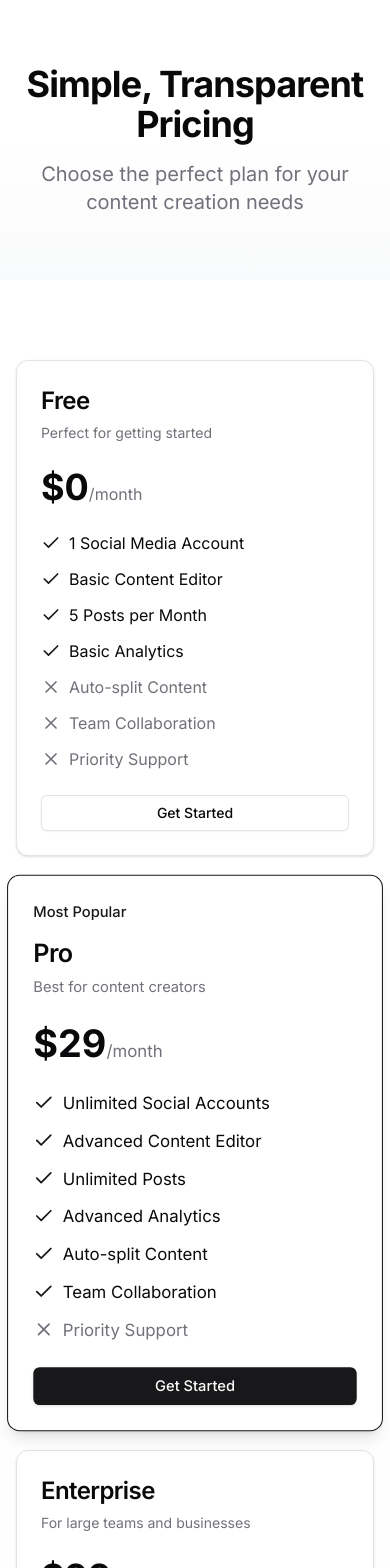
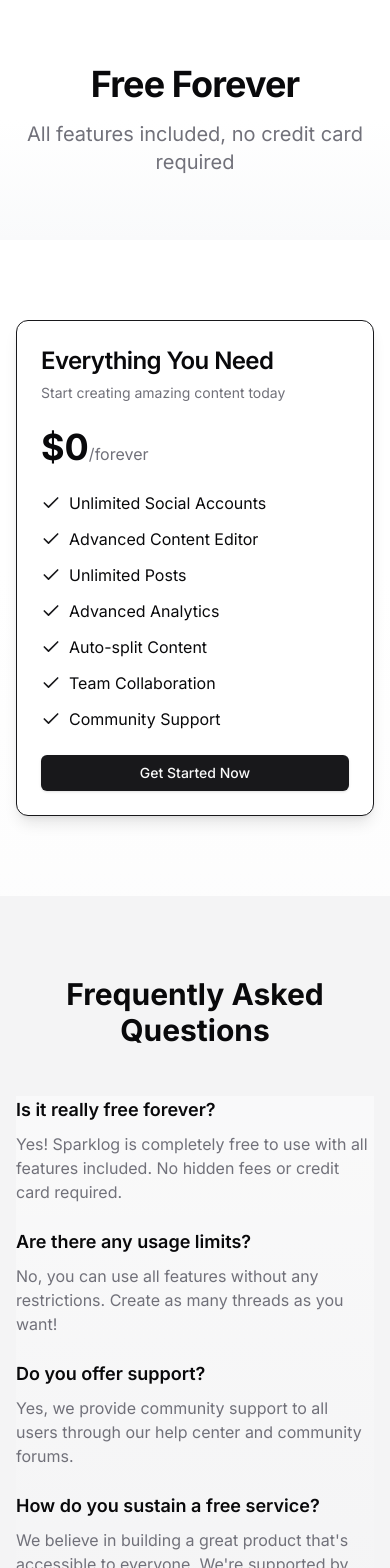
Before and after one commit to Akash01010101/sparklog-twitter, a Next.js app: page /Pricing in a window 390 px wide. Shown: the top 1568 px of the page. Built offline with nearby package versions, Linux system fonts and the light colour scheme.

Commit message:
ui update

```diff
--- a/app/Pricing/page.tsx
+++ b/app/Pricing/page.tsx
@@ -8,7 +8,7 @@ import {
   CardHeader,
   CardTitle,
 } from "@/components/ui/card";
-import { Check, X } from "lucide-react";
+import { Check } from "lucide-react";
 import { AnimatedSection, AnimatedList } from "../components/animated-section";
 import { motion } from "framer-motion";
 
@@ -19,10 +19,10 @@ export default function PricingPage() {
         <div className="container mx-auto max-w-6xl">
           <div className="text-center space-y-4">
             <h1 className="text-4xl md:text-5xl font-bold tracking-tight">
-              Simple, Transparent Pricing
+              Free Forever
             </h1>
             <p className="text-xl text-muted-foreground max-w-2xl mx-auto">
-              Choose the perfect plan for your content creation needs
+              All features included, no credit card required
             </p>
           </div>
         </div>
@@ -30,62 +30,54 @@ export default function PricingPage() {
 
       <AnimatedSection delay={0.2} className="py-20 px-4 md:px-6 lg:px-8">
         <div className="container mx-auto max-w-6xl">
-          <div className="grid grid-cols-1 md:grid-cols-3 gap-8">
-            {plans.map((plan, index) => (
+          <div className="flex justify-center">
             <motion.div
-                key={index}
-                whileHover={{ scale: plan.popular ? 1.02 : 1.05 }}
+              whileHover={{ scale: 1.02 }}
               transition={{ duration: 0.2 }}
+              className="w-full max-w-lg"
             >
-                <Card
-                  className={`flex flex-col ${plan.popular ? 'border-primary shadow-lg scale-105' : 'border shadow'}`}
-                >
+              <Card className="border-primary shadow-lg">
                 <CardHeader>
-                    {plan.popular && (
-                      <div className="text-sm font-medium text-primary mb-2">
-                        Most Popular
-                      </div>
-                    )}
-                    <CardTitle className="text-2xl">{plan.name}</CardTitle>
-                    <CardDescription>{plan.description}</CardDescription>
+                  <CardTitle className="text-2xl">Everything You Need</CardTitle>
+                  <CardDescription>Start creating amazing content today</CardDescription>
                 </CardHeader>
                 <CardContent className="flex-grow">
                   <div className="mb-6">
-                      <span className="text-4xl font-bold">${plan.price}</span>
-                      <span className="text-muted-foreground">/month</span>
+                    <span className="text-4xl font-bold">$0</span>
+                    <span className="text-muted-foreground">/forever</span>
                   </div>
                   <ul className="space-y-3">
-                      {plan.features.map((feature, idx) => (
+                    {[
+                      "Unlimited Social Accounts",
+                      "Advanced Content Editor",
+                      "Unlimited Posts",
+                      "Advanced Analytics",
+                      "Auto-split Content",
+                      "Team Collaboration",
+                      "Community Support"
+                    ].map((feature, idx) => (
                       <motion.li
                         key={idx}
                         initial={{ opacity: 0, x: -10 }}
                         animate={{ opacity: 1, x: 0 }}
-                          transition={{ delay: index * 0.1 + idx * 0.1 }}
+                        transition={{ delay: idx * 0.1 }}
                         className="flex items-center gap-2"
                       >
-                          {feature.included ? (
                         <Check className="h-5 w-5 text-primary" />
-                          ) : (
-                            <X className="h-5 w-5 text-muted-foreground" />
-                          )}
-                          <span className={!feature.included ? "text-muted-foreground" : ""}>
-                            {feature.text}
-                          </span>
+                        <span>{feature}</span>
                       </motion.li>
                     ))}
                   </ul>
                 </CardContent>
                 <CardFooter>
                   <Button
-                      className="w-full"
-                      variant={plan.popular ? "default" : "outline"}
+                    className="w-full bg-primary hover:bg-primary/90"
                   >
-                      Get Started
+                    Get Started Now
                   </Button>
                 </CardFooter>
               </Card>
             </motion.div>
-            ))}
           </div>
         </div>
       </AnimatedSection>
@@ -94,7 +86,24 @@ export default function PricingPage() {
         <div className="container mx-auto max-w-4xl text-center">
           <h2 className="text-3xl font-bold mb-12 text-foreground dark:text-foreground">Frequently Asked Questions</h2>
           <AnimatedList className="grid gap-6 text-left" staggerDelay={0.1}>
-            {faqs.map((faq, index) => (
+            {[
+              {
+                question: "Is it really free forever?",
+                answer: "Yes! Sparklog is completely free to use with all features included. No hidden fees or credit card required."
+              },
+              {
+                question: "Are there any usage limits?",
+                answer: "No, you can use all features without any restrictions. Create as many threads as you want!"
+              },
+              {
+                question: "Do you offer support?",
+                answer: "Yes, we provide community support to all users through our help center and community forums."
+              },
+              {
+                question: "How do you sustain a free service?",
+                answer: "We believe in building a great product that's accessible to everyone. We're supported by our amazing community and optional donations."
+              }
+            ].map((faq, index) => (
               <div key={index} className="space-y-2">
                 <h3 className="font-semibold text-lg text-foreground dark:text-foreground">{faq.question}</h3>
                 <p className="text-muted-foreground dark:text-muted-foreground">{faq.answer}</p>
@@ -106,70 +115,3 @@ export default function PricingPage() {
     </div>
   );
 }
-
-const plans = [
-  {
-    name: "Free",
-    description: "Perfect for getting started",
-    price: "0",
-    popular: false,
-    features: [
-      { text: "1 Social Media Account", included: true },
-      { text: "Basic Content Editor", included: true },
-      { text: "5 Posts per Month", included: true },
-      { text: "Basic Analytics", included: true },
-      { text: "Auto-split Content", included: false },
-      { text: "Team Collaboration", included: false },
-      { text: "Priority Support", included: false },
-    ],
-  },
-  {
-    name: "Pro",
-    description: "Best for content creators",
-    price: "29",
-    popular: true,
-    features: [
-      { text: "Unlimited Social Accounts", included: true },
-      { text: "Advanced Content Editor", included: true },
-      { text: "Unlimited Posts", included: true },
-      { text: "Advanced Analytics", included: true },
-      { text: "Auto-split Content", included: true },
-      { text: "Team Collaboration", included: true },
-      { text: "Priority Support", included: false },
-    ],
-  },
-  {
-    name: "Enterprise",
-    description: "For large teams and businesses",
-    price: "99",
-    popular: false,
-    features: [
-      { text: "Unlimited Social Accounts", included: true },
-      { text: "Advanced Content Editor", included: true },
-      { text: "Unlimited Posts", included: true },
-      { text: "Advanced Analytics", included: true },
-      { text: "Auto-split Content", included: true },
-      { text: "Team Collaboration", included: true },
-      { text: "Priority Support", included: true },
-    ],
-  },
-];
-
-const faqs = [
-  {
-    question: "Can I switch plans at any time?",
-    answer: "Yes, you can upgrade or downgrade your plan at any time. Changes will be reflected in your next billing cycle.",
-  },
-  {
-    question: "Is there a long-term contract?",
-    answer: "No, all our plans are month-to-month with no long-term commitment required.",
-  },
-  {
-    question: "What payment methods do you accept?",
-    answer: "We accept all major credit cards, PayPal, and bank transfers for enterprise customers.",
-  },
-  {
-    question: "Do you offer refunds?",
-    answer: "Yes, we offer a 30-day money-back guarantee if you're not satisfied with our service.",
-  },
-];
--- a/app/page.tsx
+++ b/app/page.tsx
@@ -19,12 +19,10 @@ import {
   Scale,
   ArrowRight,
   Check,
-  X,
 } from "lucide-react";
 
 import { AnimatedHero } from './components/animated-hero';
 import { ThreadPreview } from './components/thread-preview';
-import { SocialIntegrations } from './components/social-integrations';
 import { CustomerReviews } from './components/customer-reviews';
 import { FAQSection } from './components/faq-section';
 import { motion } from 'framer-motion';
@@ -154,7 +152,6 @@ export default function HomePage() {
         </div>
       </section>
 
-      <SocialIntegrations />
       <CustomerReviews />
 
       {/* Pricing Section */}
@@ -171,114 +168,60 @@ export default function HomePage() {
             transition={{ duration: 0.6 }}
             className="text-center mb-12"
           >
-            <h2 className="text-3xl font-bold mb-4">Simple, Transparent Pricing</h2>
+            <h2 className="text-3xl font-bold mb-4">Free Forever</h2>
             <p className="text-xl text-muted-foreground max-w-2xl mx-auto">
-              Choose the perfect plan for your content creation needs
+              All features included, no credit card required
             </p>
           </motion.div>
 
-          <div className="grid grid-cols-1 md:grid-cols-3 gap-8">
-            {[
-              {
-                name: "Free",
-                description: "Perfect for getting started",
-                price: "0",
-                popular: false,
-                features: [
-                  { text: "1 Social Media Account", included: true },
-                  { text: "Basic Content Editor", included: true },
-                  { text: "5 Posts per Month", included: true },
-                  { text: "Basic Analytics", included: true },
-                  { text: "Auto-split Content", included: false },
-                  { text: "Team Collaboration", included: false },
-                  { text: "Priority Support", included: false },
-                ],
-              },
-              {
-                name: "Pro",
-                description: "Best for content creators",
-                price: "29",
-                popular: true,
-                features: [
-                  { text: "Unlimited Social Accounts", included: true },
-                  { text: "Advanced Content Editor", included: true },
-                  { text: "Unlimited Posts", included: true },
-                  { text: "Advanced Analytics", included: true },
-                  { text: "Auto-split Content", included: true },
-                  { text: "Team Collaboration", included: true },
-                  { text: "Priority Support", included: false },
-                ],
-              },
-              {
-                name: "Enterprise",
-                description: "For large teams and businesses",
-                price: "99",
-                popular: false,
-                features: [
-                  { text: "Unlimited Social Accounts", included: true },
-                  { text: "Advanced Content Editor", included: true },
-                  { text: "Unlimited Posts", included: true },
-                  { text: "Advanced Analytics", included: true },
-                  { text: "Auto-split Content", included: true },
-                  { text: "Team Collaboration", included: true },
-                  { text: "Priority Support", included: true },
-                ],
-              },
-            ].map((plan, index) => (
+          <div className="flex justify-center">
             <motion.div
-                key={index}
-                whileHover={{ scale: plan.popular ? 1.02 : 1.05 }}
+              whileHover={{ scale: 1.02 }}
               transition={{ duration: 0.2 }}
+              className="w-full max-w-lg"
             >
-                <Card
-                  className={`flex flex-col p-6 ${plan.popular ? 'border-primary shadow-lg scale-105' : 'border shadow'}`}
-                >
-                  <CardHeader className="pb-8">
-                    {plan.popular && (
-                      <div className="text-base font-medium text-primary mb-4">
-                        Most Popular
-                      </div>
-                    )}
-                    <CardTitle className="text-3xl mb-2">{plan.name}</CardTitle>
-                    <CardDescription className="text-lg">{plan.description}</CardDescription>
+              <Card className="border-primary shadow-lg">
+                <CardHeader>
+                  <CardTitle className="text-2xl">Everything You Need</CardTitle>
+                  <CardDescription>Start creating amazing content today</CardDescription>
                 </CardHeader>
                 <CardContent className="flex-grow">
-                    <div className="mb-8">
-                      <span className="text-5xl font-bold">${plan.price}</span>
-                      <span className="text-xl text-muted-foreground">/month</span>
+                  <div className="mb-6">
+                    <span className="text-4xl font-bold">$0</span>
+                    <span className="text-muted-foreground">/forever</span>
                   </div>
-                    <ul className="space-y-4">
-                      {plan.features.map((feature, idx) => (
+                  <ul className="space-y-3">
+                    {[
+                      "Unlimited Social Accounts",
+                      "Advanced Content Editor",
+                      "Unlimited Posts",
+                      "Advanced Analytics",
+                      "Auto-split Content",
+                      "Team Collaboration",
+                      "Community Support"
+                    ].map((feature, idx) => (
                       <motion.li
                         key={idx}
                         initial={{ opacity: 0, x: -10 }}
                         animate={{ opacity: 1, x: 0 }}
-                          transition={{ delay: index * 0.1 + idx * 0.1 }}
+                        transition={{ delay: idx * 0.1 }}
                         className="flex items-center gap-2"
                       >
-                          {feature.included ? (
                         <Check className="h-5 w-5 text-primary" />
-                          ) : (
-                            <X className="h-5 w-5 text-muted-foreground" />
-                          )}
-                          <span className={!feature.included ? "text-muted-foreground" : ""}>
-                            {feature.text}
-                          </span>
+                        <span>{feature}</span>
                       </motion.li>
                     ))}
                   </ul>
                 </CardContent>
                 <CardFooter>
                   <Button
-                      className="w-full"
-                      variant={plan.popular ? "default" : "outline"}
+                    className="w-full bg-primary hover:bg-primary/90"
                   >
-                      Get Started
+                    Get Started Now
                   </Button>
                 </CardFooter>
               </Card>
             </motion.div>
-            ))}
           </div>
         </div>
       </motion.section>
```
Lines whose indentation alone changed are shown as unchanged.
